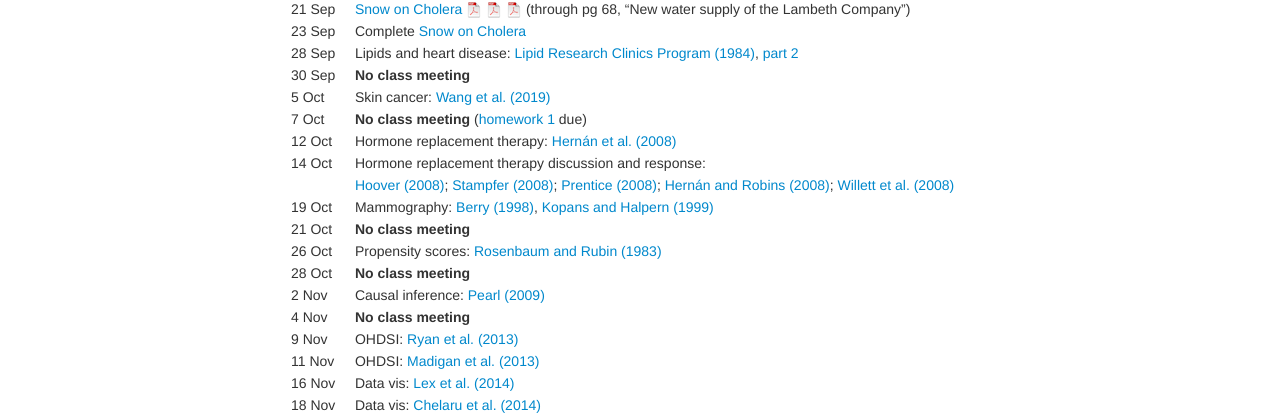
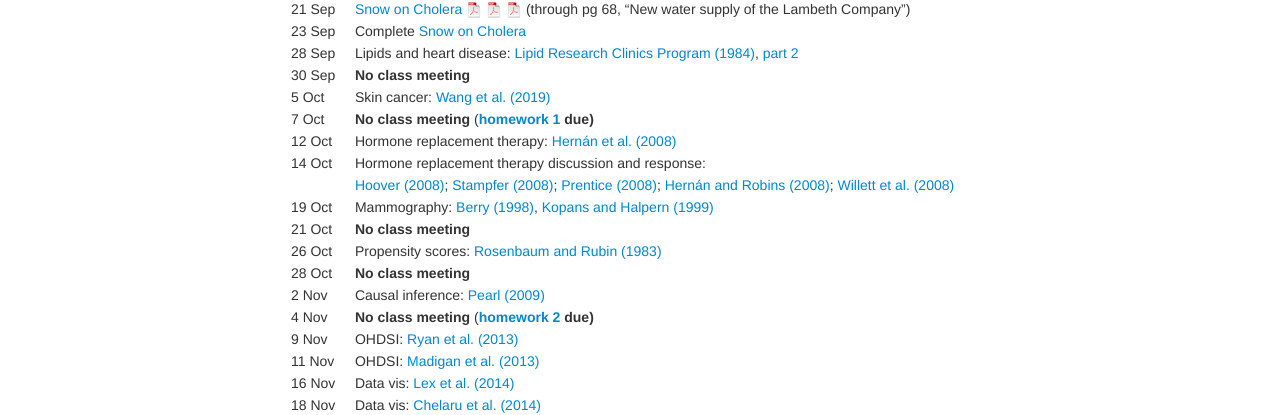
Before and after one commit to kbroman/BMI881_fall2022, a Jekyll site: the page built from schedule.md, in a window 1280 px wide. Shown: the part 242-657 px from the top of the page. Built offline with Jekyll 4.4.1, drawn with Linux system fonts in a browser that asks for light colours.

Commit message:
Post homework 2

```diff
--- a/schedule.md
+++ b/schedule.md
@@ -15,7 +15,7 @@ description: Schedule and readings for BMI 881, Biomedical data science scholarl
 | 28 Sep  |    | Lipids and heart disease: [Lipid Research Clinics Program (1984)](https://doi.org/10.1001/jama.1984.03340270029025), [part 2](https://doi.org/10.1001/jama.1984.03340270043026) |
 | 30 Sep  |    | **No class meeting** |
 | 5 Oct  |    | Skin cancer: [Wang et al. (2019)](https://doi.org/10.1001/jamadermatol.2019.2335)
-| 7 Oct   |    | **No class meeting** ([homework 1](homework1.html) due) |
+| 7 Oct   |    | **No class meeting** (**[homework 1](homework1.html) due)** |
 | 12 Oct   |    | Hormone replacement therapy: [Hern&aacute;n et al. (2008)](https://doi.org/10.1097/EDE.0b013e3181875e61) |
 | 14 Oct   |    | Hormone replacement therapy discussion and response:
 |         |    | [Hoover (2008)](https://doi.org/10.1097/EDE.0b013e318188e21d); [Stampfer (2008)](https://doi.org/10.1097/EDE.0b013e318188442e); [Prentice (2008)](https://doi.org/10.1097/EDE.0b013e318188e83b); [Hern&aacute;n and Robins (2008)](https://doi.org/10.1097/EDE.0b013e318188e85f); [Willett et al. (2008)](https://doi.org/10.1097/EDE.0b013e318188e84e) |
@@ -24,7 +24,7 @@ description: Schedule and readings for BMI 881, Biomedical data science scholarl
 | 26 Oct    |  | Propensity scores: [Rosenbaum and Rubin (1983)](http://doi.org/10.1093/biomet/70.1.41) |
 | 28 Oct    |  | **No class meeting** |
 | 2 Nov    |  | Causal inference: [Pearl (2009)](http://doi.org/10.1214/09-SS057)  |
-| 4 Nov    |  | **No class meeting** |
+| 4 Nov    |  | **No class meeting** (**[homework 2](homework2.html) due)** |
 | 9 Nov     |  | OHDSI: [Ryan et al. (2013)](https://doi.org/10.1038/psp.2013.52) |
 | 11 Nov     |  | OHDSI: [Madigan et al. (2013)](https://doi.org/10.1093/aje/kwt010) |
 | 16 Nov    |  | Data vis: [Lex et al. (2014)](https://doi.org/10.1109/TVCG.2014.2346248)
```
Also changed, not shown: assignments.md (+1 -0 lines), homework2.md (+4 -3 lines), index.md (+1 -0 lines).
